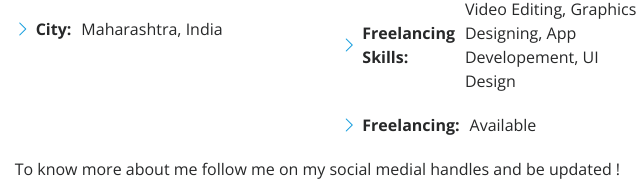
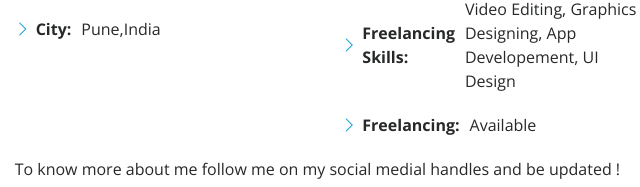
Before and after one commit to Maayur/my-site, a plain HTML site: page index.html in a window 1280 px wide. Shown: the part 1235-1422 px from the top of the page, 624-1264 px from the left. Drawn offline with nearby package versions, Linux system fonts and the light colour scheme.

Commit message:
Add files via upload

```diff
--- a/index.html
+++ b/index.html
@@ -121,7 +121,7 @@
                   <li><i class="bi bi-chevron-right"></i> <strong>Birthday:</strong> <span>31 January 2002</span></li>
                   <li><i class="bi bi-chevron-right"></i> <strong>Website:</strong> <span>themaayur.me</span></li>
                   <li><i class="bi bi-chevron-right"></i> <strong>Mail:</strong> <span>themaayur@gmail.com</span></li>
-                  <li><i class="bi bi-chevron-right"></i> <strong>City:</strong> <span>Maharashtra, India</span></li>
+                  <li><i class="bi bi-chevron-right"></i> <strong>City:</strong> <span>Pune,India</span></li>
                 </ul>
               </div>
               <div class="col-lg-6">
```
